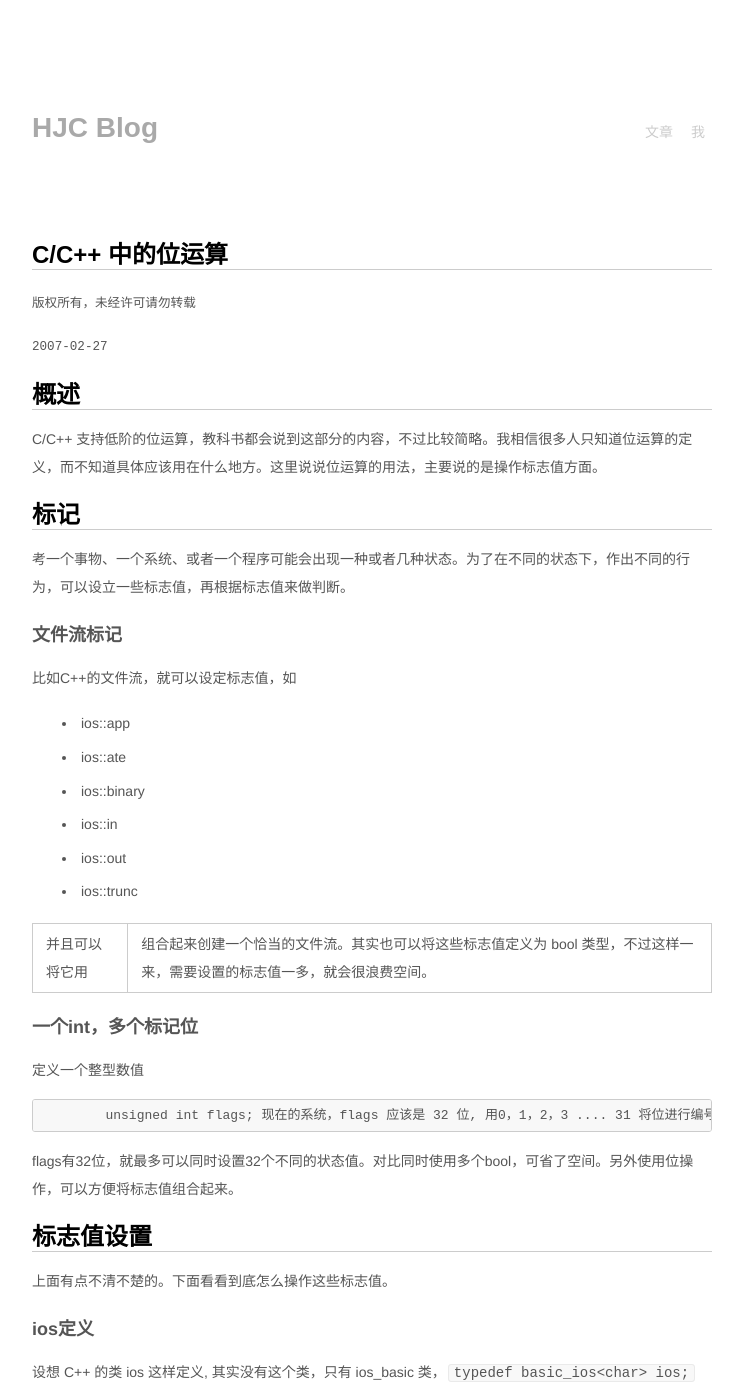
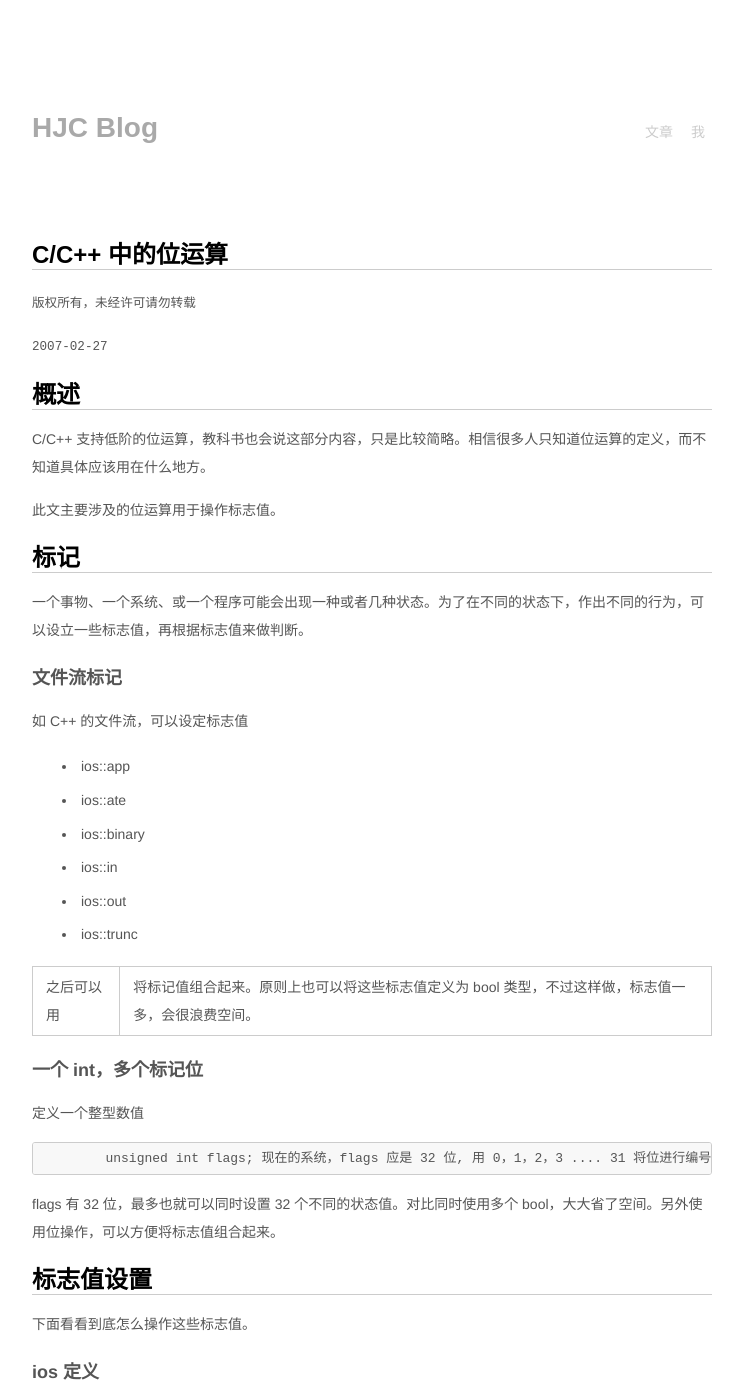
Before and after one commit to jzpangpang/hjcapple.github.com, a Jekyll site: the page built from _posts/2007-02-27-cpp-bit-operations.md, in a window 1280 px wide and 1400 px high. Shown: the whole window, without its empty margins (268-1011 px from the left). Built offline with Jekyll 4.4.1, drawn with Linux system fonts in a browser that asks for light colours; Markdown is read by kramdown in place of the engine named in the settings.

Commit message:
调整一下 “C/C++ 中的位运算” 的文字

```diff
--- a/_posts/2007-02-27-cpp-bit-operations.md
+++ b/_posts/2007-02-27-cpp-bit-operations.md
@@ -6,14 +6,16 @@ published: true
 ---
 概述
 ----------
-C/C++ 支持低阶的位运算，教科书都会说到这部分的内容，不过比较简略。我相信很多人只知道位运算的定义，而不知道具体应该用在什么地方。这里说说位运算的用法，主要说的是操作标志值方面。
+C/C++ 支持低阶的位运算，教科书也会说这部分内容，只是比较简略。相信很多人只知道位运算的定义，而不知道具体应该用在什么地方。
+
+此文主要涉及的位运算用于操作标志值。
 
 标记
 ----------
-考一个事物、一个系统、或者一个程序可能会出现一种或者几种状态。为了在不同的状态下，作出不同的行为，可以设立一些标志值，再根据标志值来做判断。
+一个事物、一个系统、或一个程序可能会出现一种或者几种状态。为了在不同的状态下，作出不同的行为，可以设立一些标志值，再根据标志值来做判断。
 
-###文件流标记
-比如C++的文件流，就可以设定标志值，如
+### 文件流标记
+如 C++ 的文件流，可以设定标志值
 
 * ios::app
 * ios::ate
@@ -22,22 +24,22 @@ C/C++ 支持低阶的位运算，教科书都会说到这部分的内容，不
 * ios::out
 * ios::trunc
 
-并且可以将它用 | 组合起来创建一个恰当的文件流。其实也可以将这些标志值定义为 bool 类型，不过这样一来，需要设置的标志值一多，就会很浪费空间。
+之后可以用 | 将标记值组合起来。原则上也可以将这些标志值定义为 bool 类型，不过这样做，标志值一多，会很浪费空间。
 
-###一个int，多个标记位
+### 一个 int，多个标记位
 定义一个整型数值
 
 		unsigned int flags;
-现在的系统，flags 应该是 32 位, 用0，1，2，3 .... 31 将位进行编号（程序员大多是从 0 开始数数）。我们可以进行这样的判断, 当位 0 取 1 时，表示用读方式打开文件，当位 1 取 1 时，表示用写方式打开文件，当位 2 取 1 时，用二进制方式打开文件等等。
+现在的系统，flags 应是 32 位, 用 0，1，2，3 .... 31 将位进行编号（程序员大多是从 0 开始数数）。可以进行这样的判断, 当位 0 取 1 时，表示用读方式打开文件，当位 1 取 1 时，表示用写方式打开文件，当位 2 取 1 时，用二进制方式打开文件等等。
 
-flags有32位，就最多可以同时设置32个不同的状态值。对比同时使用多个bool，可省了空间。另外使用位操作，可以方便将标志值组合起来。
+flags 有 32 位，最多也就可以同时设置 32 个不同的状态值。对比同时使用多个 bool，大大省了空间。另外使用位操作，可以方便将标志值组合起来。
 
 
 标志值设置
 ---------
-上面有点不清不楚的。下面看看到底怎么操作这些标志值。
+下面看看到底怎么操作这些标志值。
 
-###ios定义
+### ios 定义
 设想 C++ 的类 ios 这样定义, 其实没有这个类，只有 ios_basic 类，`typedef basic_ios<char> ios;`
 
 		class ios
@@ -52,7 +54,7 @@ flags有32位，就最多可以同时设置32个不同的状态值。对比同
 
 注意上面 enum 语句中，每一个数值转化成二进制，只有 1 位是 1，其余是 0，这点很重要。
 
-###或运算
+### 或运算
 现在将 flags 相应的位设置为 1, 可以这样做
 
 		flags |= binary
@@ -72,7 +74,7 @@ binary 只有 1 位是 1，其余是 0，因为
 
 1 对应的位不论原来是什么状态，都一定为 1。
 
-###位组合
+### 位组合
 如果想要将几个位都设置为 1，可以这样做
 
 		flags |= (app | ate | binary)
@@ -93,7 +95,7 @@ binary 只有 1 位是 1，其余是 0，因为
 
 结果还是正确的，如果用 + 的话，就会产生进位，结果就会错误。通常我们不知道原先已经组合了多少个标志值了，用或运算会安全。
 
-###与运算
+### 与运算
 现在将 flags 对应的位设置为 0, 可以这样做
 
 		flags &= ~binary
@@ -112,7 +114,7 @@ binary 只有 1 位是 1，其余是 0，因为
 
 		flags &= ~(app | ate | binary)
 
-###异或
+### 异或
 现在将 flags 对应的位，如果是 1 就变成 0，如果是 0 就变成 1 ，可以这样做
 
 		flags ^= app
@@ -165,19 +167,19 @@ windows API的例子
 ------------
 位运算还有很多用处。比如移位相当于乘除 2 的幂数(不过通常编译器也将乘除2的幂数优化成汇编的移位指令，所以没有必要不要这样卖弄了。汇编的移位指令有两组，分别针对有符号和无符号的, (我猜想在C\C++的同一移位运算针对有符号整数和无符号整数的不同，会根据情况编译成不同的汇编移位指令，不过没有去证实),
 
-###构造掩码
+### 构造掩码
 其实移位更用得多的地方是去构造一个掩码, 比如上面的
 
 		mask = (1 << 5);
 
-###求余数
+### 求余数
 还有 & 运算，有时候可以用来求余数。比如
 
 		value & (1 << 4 - 1);
 
 这相当于将 value 的高位全变成 0 了，效果等于 `value % 8`。
 
-###简单加密
+### 简单加密
 还有值得一提的是 ^ 运算，它有个很特殊的性质。比如
 
 		A ^= B
@@ -192,7 +194,7 @@ windows API的例子
 
 恢复原状。
 
-###交换
+### 交换
 下面一个小程序，用异或交换两个数字。
 
 		int x = 3;
```
